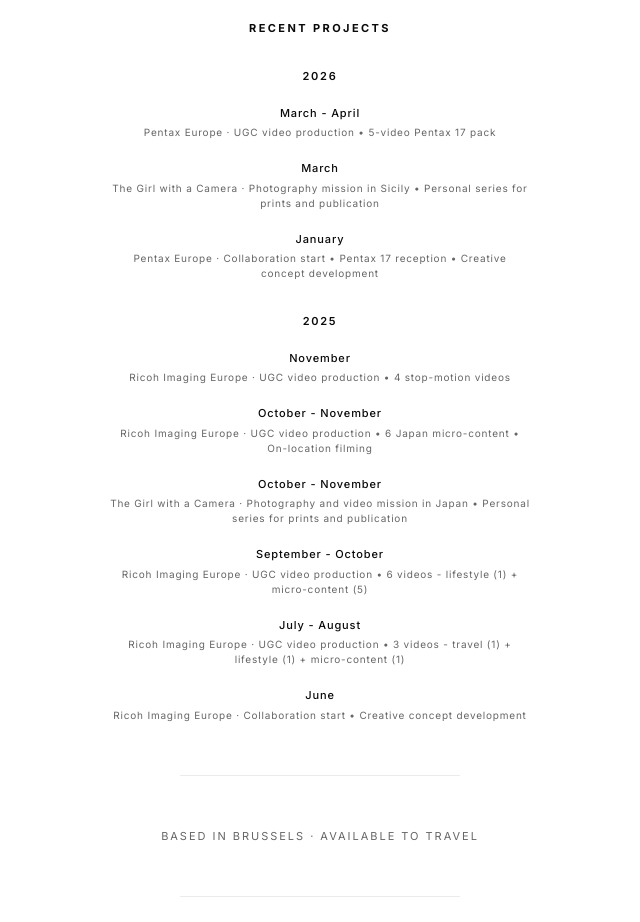
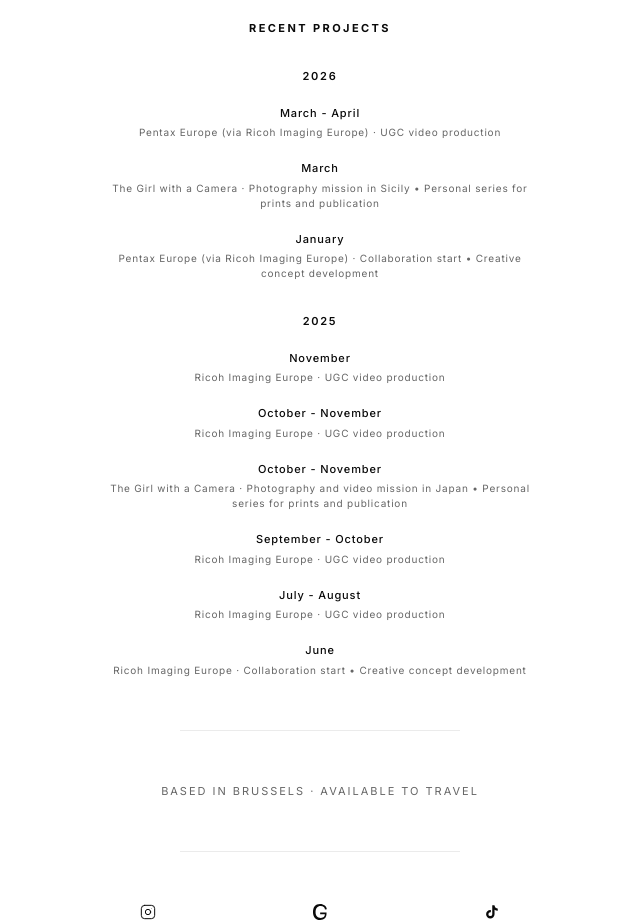
Before and after one commit to thegirlwithacamera/thegirlwithacamera, a Next.js app: page /en/about in a window 1280 px wide. Shown: the part 960-1882 px from the top of the page, without its empty margins (320-960 px from the left). Built offline with nearby package versions, Linux system fonts and the light colour scheme.

Commit message:
About: Simplify Recent Projects and clarify Pentax via Ricoh
- Add 'via Ricoh Imaging Europe' for Pentax Europe projects
- Simplify UGC production descriptions to remove deliverable details

```diff
--- a/app/[lang]/about/page.tsx
+++ b/app/[lang]/about/page.tsx
@@ -52,25 +52,25 @@ const BRANDS = ["RICOH EUROPE", "PENTAX EUROPE", "INSTA360"];
 
 const RECENT_PROJECTS = {
   fr: [
-    { year: "2026", month: "Mars - Avril", client: "Pentax Europe", desc: "Production vidéo UGC • Pack 5 vidéos Pentax 17" },
+    { year: "2026", month: "Mars - Avril", client: "Pentax Europe (via Ricoh Imaging Europe)", desc: "Production vidéo UGC" },
     { year: "2026", month: "Mars", client: "The Girl with a Camera", desc: "Mission photographique en Sicile • Série personnelle en vue de tirages et édition" },
-    { year: "2026", month: "Janvier", client: "Pentax Europe", desc: "Début de collaboration • Réception Pentax 17 • Développement des concepts" },
-    { year: "2025", month: "Novembre", client: "Ricoh Imaging Europe", desc: "Production vidéo UGC • 4 vidéos stop motions" },
-    { year: "2025", month: "Octobre - Novembre", client: "Ricoh Imaging Europe", desc: "Production vidéo UGC • 6 micro-content Japon • Tournage sur place" },
+    { year: "2026", month: "Janvier", client: "Pentax Europe (via Ricoh Imaging Europe)", desc: "Début de collaboration • Développement des concepts" },
+    { year: "2025", month: "Novembre", client: "Ricoh Imaging Europe", desc: "Production vidéo UGC" },
+    { year: "2025", month: "Octobre - Novembre", client: "Ricoh Imaging Europe", desc: "Production vidéo UGC" },
     { year: "2025", month: "Octobre - Novembre", client: "The Girl with a Camera", desc: "Mission photo et vidéo au Japon • Série personnelle en vue de tirages et édition" },
-    { year: "2025", month: "Septembre - Octobre", client: "Ricoh Imaging Europe", desc: "Production vidéo UGC • 6 vidéos - lifestyle (1) + micro-content (5)" },
-    { year: "2025", month: "Juillet - Août", client: "Ricoh Imaging Europe", desc: "Production vidéo UGC • 3 vidéos - travel (1) + lifestyle (1) + micro-content (1)" },
+    { year: "2025", month: "Septembre - Octobre", client: "Ricoh Imaging Europe", desc: "Production vidéo UGC" },
+    { year: "2025", month: "Juillet - Août", client: "Ricoh Imaging Europe", desc: "Production vidéo UGC" },
     { year: "2025", month: "Juin", client: "Ricoh Imaging Europe", desc: "Début de collaboration • Développement des concepts créatifs" },
   ],
   en: [
-    { year: "2026", month: "March - April", client: "Pentax Europe", desc: "UGC video production • 5-video Pentax 17 pack" },
+    { year: "2026", month: "March - April", client: "Pentax Europe (via Ricoh Imaging Europe)", desc: "UGC video production" },
     { year: "2026", month: "March", client: "The Girl with a Camera", desc: "Photography mission in Sicily • Personal series for prints and publication" },
-    { year: "2026", month: "January", client: "Pentax Europe", desc: "Collaboration start • Pentax 17 reception • Creative concept development" },
-    { year: "2025", month: "November", client: "Ricoh Imaging Europe", desc: "UGC video production • 4 stop-motion videos" },
-    { year: "2025", month: "October - November", client: "Ricoh Imaging Europe", desc: "UGC video production • 6 Japan micro-content • On-location filming" },
+    { year: "2026", month: "January", client: "Pentax Europe (via Ricoh Imaging Europe)", desc: "Collaboration start • Creative concept development" },
+    { year: "2025", month: "November", client: "Ricoh Imaging Europe", desc: "UGC video production" },
+    { year: "2025", month: "October - November", client: "Ricoh Imaging Europe", desc: "UGC video production" },
     { year: "2025", month: "October - November", client: "The Girl with a Camera", desc: "Photography and video mission in Japan • Personal series for prints and publication" },
-    { year: "2025", month: "September - October", client: "Ricoh Imaging Europe", desc: "UGC video production • 6 videos - lifestyle (1) + micro-content (5)" },
-    { year: "2025", month: "July - August", client: "Ricoh Imaging Europe", desc: "UGC video production • 3 videos - travel (1) + lifestyle (1) + micro-content (1)" },
+    { year: "2025", month: "September - October", client: "Ricoh Imaging Europe", desc: "UGC video production" },
+    { year: "2025", month: "July - August", client: "Ricoh Imaging Europe", desc: "UGC video production" },
     { year: "2025", month: "June", client: "Ricoh Imaging Europe", desc: "Collaboration start • Creative concept development" },
   ],
 };
```
